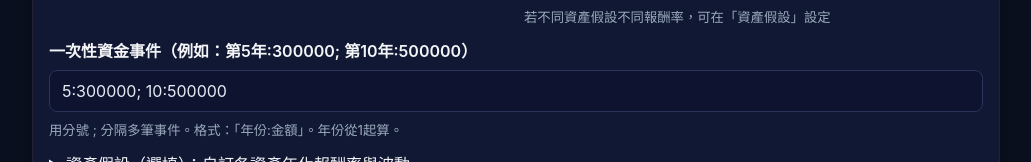
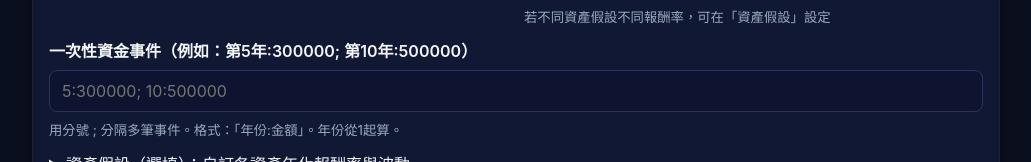
Before and after one commit to sunmin-oss/retirement-planner, a plain HTML site: page retire-planner/index.html in a window 1280 px wide. Shown: the part 454-616 px from the top of the page, without its empty margins (124-1155 px from the left). Drawn offline with nearby package versions, Linux system fonts and the light colour scheme.

Commit message:
feat: 一次性資金預設為空（無預設事件）

```diff
--- a/retire-planner/index.html
+++ b/retire-planner/index.html
@@ -86,7 +86,7 @@
         </div>
         <div class="row">
           <label for="lumpsum">一次性資金事件（例如：第5年:300000; 第10年:500000）</label>
-          <input id="lumpsum" name="lumpsum" type="text" placeholder="5:300000; 10:500000" value="5:300000; 10:500000" />
+          <input id="lumpsum" name="lumpsum" type="text" placeholder="5:300000; 10:500000" value="" />
           <small>用分號 ; 分隔多筆事件。格式：「年份:金額」。年份從1起算。</small>
         </div>
         <details class="row">
```
